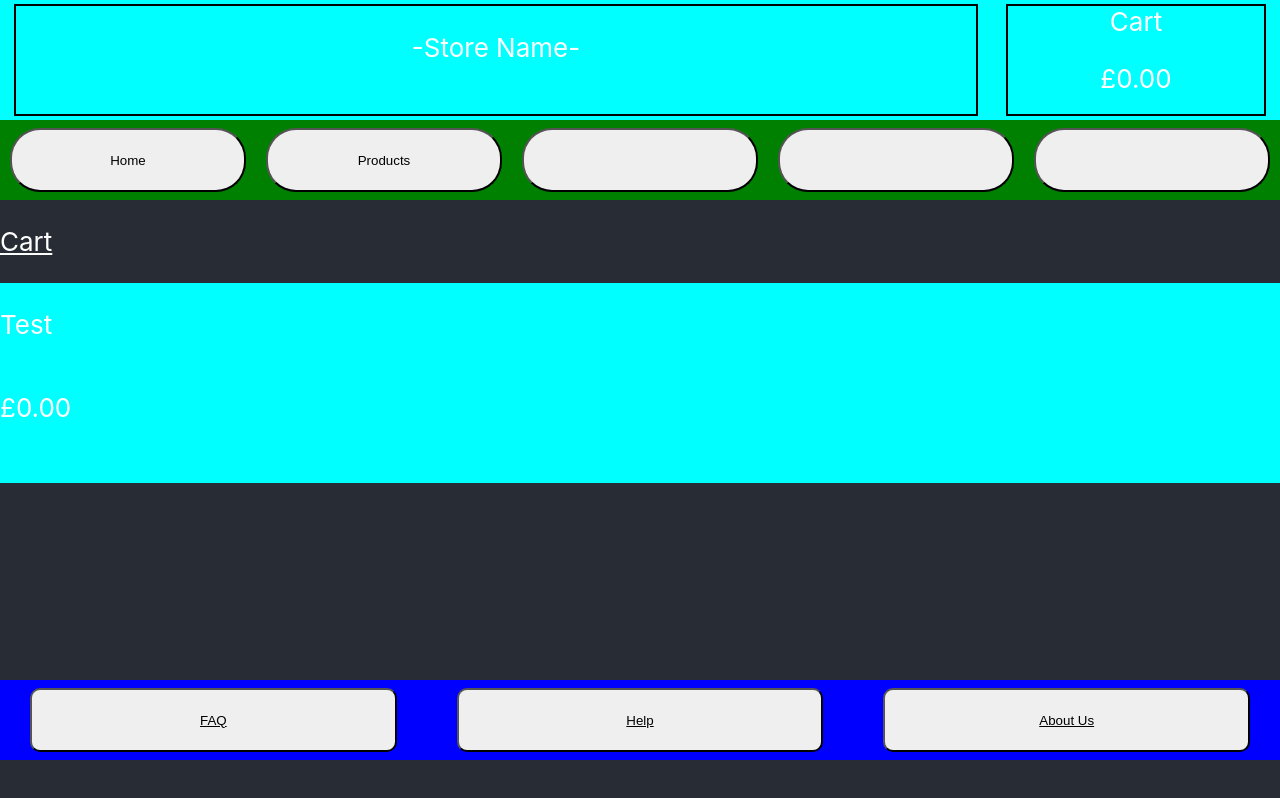
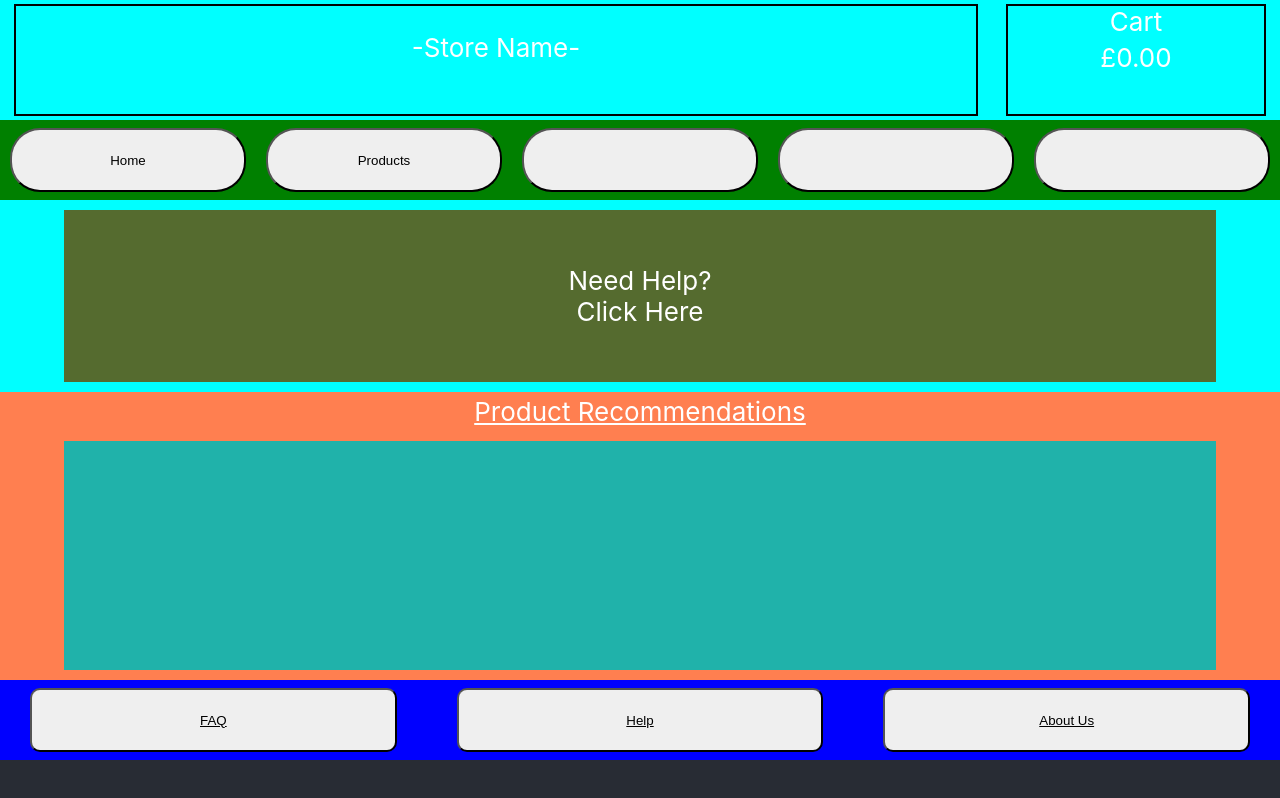
Before and after one commit to PSXLiam/E-CommerceProject, a React (Create React App) app in the folder e-commerce-app/: page / in a window 1280 px wide. Built offline with nearby package versions, Linux system fonts and the light colour scheme.

Commit message:
Improve cart & save product index to App

```diff
--- a/e-commerce-app/src/App.js
+++ b/e-commerce-app/src/App.js
@@ -10,7 +10,7 @@ import { useState } from 'react'; //Allow the use of useState
 
 function App() {
 
-  const [currentPage, setCurrentPage] = useState("Cart") //useState to store what page is currenly in the body
+  const [currentPage, setCurrentPage] = useState("Home") //useState to store what page is currenly in the body
   const [products, setProducts] = useState([
     {
         image: "BigScreen",
@@ -26,6 +26,8 @@ function App() {
     }
   ]) //useState containing all the products for the app.
 
+  const [productIndex, setProductIndex] = useState (0) //cosnt for holding index of product
+
   const [totalPrice, setTotalPrice] = useState (0.00) //const for holding total price of users order
 
   return (
@@ -38,13 +40,13 @@ function App() {
                   <BodyHome setCurrentPage={setCurrentPage}/>
                 }
                 {currentPage == "Products" &&
-                  <BodyProducts setCurrentPage={setCurrentPage} products={products}/>
+                  <BodyProducts setCurrentPage={setCurrentPage} products={products} setProductIndex={setProductIndex}/>
                 }
                 {currentPage == "Product" &&
-                  <BodyProduct products={products} totalPrice={totalPrice} setTotalPrice={setTotalPrice}/>
+                  <BodyProduct products={products} totalPrice={totalPrice} setTotalPrice={setTotalPrice} productIndex={productIndex}/>
                 }
                 {currentPage == "Cart" &&
-                  <BodyCart/>
+                  <BodyCart totalPrice={totalPrice}/>
                 }
                 {currentPage == "Help" &&
                   <BodyHelp/>
--- a/e-commerce-app/src/BodyCart.css
+++ b/e-commerce-app/src/BodyCart.css
@@ -14,9 +14,18 @@
 
 .cartContent{
     background-color: aqua;
-    width: 100vw;
+    width: 95vw;
     height: 200px;
     display: flex;
     flex-direction: column;
     align-items: flex-start;
+    padding: 4px;
 }
+
+.productList{
+    margin: 5px;
+}
+
+.totalPrice{
+    margin: 5px;
+}
--- a/e-commerce-app/src/BodyCart.js
+++ b/e-commerce-app/src/BodyCart.js
@@ -1,14 +1,18 @@
+import { useState } from 'react';
 import './BodyCart.css'
 
-function BodyCart() {
+function BodyCart({totalPrice}) {
 
+    const [postage, setPostage] = useState(5)
     return(
         <div className='AppBody'>
             <div className='cartBody'>
             <p className='cartTitle'>Cart</p>
                 <div className='cartContent'>
                     <p className='productList'>Test</p>
-                    <p className='totalPrice'>£0.00</p>
+                    <p className='totalPrice'>Product total: £{parseInt(totalPrice.toFixed(2))}</p>
+                    <p className='totalPrice'>Postage: £{postage}</p>
+                    <p className='totalPrice'>Total Price: £{parseInt(totalPrice.toFixed(2)) + postage}</p>
                 </div>
             </div>
         </div>
--- a/e-commerce-app/src/BodyProduct.js
+++ b/e-commerce-app/src/BodyProduct.js
@@ -1,10 +1,10 @@
 import { useState } from 'react';
 import './BodyProduct.css'
 
-function BodyProduct({products, totalPrice, setTotalPrice, getIndex}) {
+function BodyProduct({products, totalPrice, setTotalPrice, productIndex}) {
 
     const [index, setIndex] = useState(0)
-    //setIndex(getIndex)
+    //setIndex(productIndex)
 
     return(
         <div className='AppBody'>
--- a/e-commerce-app/src/BodyProducts.js
+++ b/e-commerce-app/src/BodyProducts.js
@@ -1,10 +1,6 @@
 import './BodyProducts.css'
 
-function getIndex(index){
-    return index
-}
-
-function BodyProducts({setCurrentPage, products}) {
+function BodyProducts({setCurrentPage, products, setProductIndex}) {
 
     return(
         <div className='AppBody'>
@@ -13,7 +9,7 @@ function BodyProducts({setCurrentPage, products}) {
                 <div className='ProductsBox'>
                     {products.map((product, index) => { //for each object in products (index to call on map index)
                         return(
-                            <div className='SingleProductBox' onClick={() => {setCurrentPage("Product")}}> {/*on click go to product page*/}
+                            <div className='SingleProductBox' onClick={() => {setProductIndex(index); setCurrentPage("Product")}}> {/*on click go to product page of product index*/}
                                 <img className='productImage' src={product.image} alt='Image Not Found'></img> {/*generate 'Image Not Found' when no image is found*/}
                                 <div className='productName'>{product.name}</div>
                                 <div className='productPrice'>£{product.price}</div>
```
